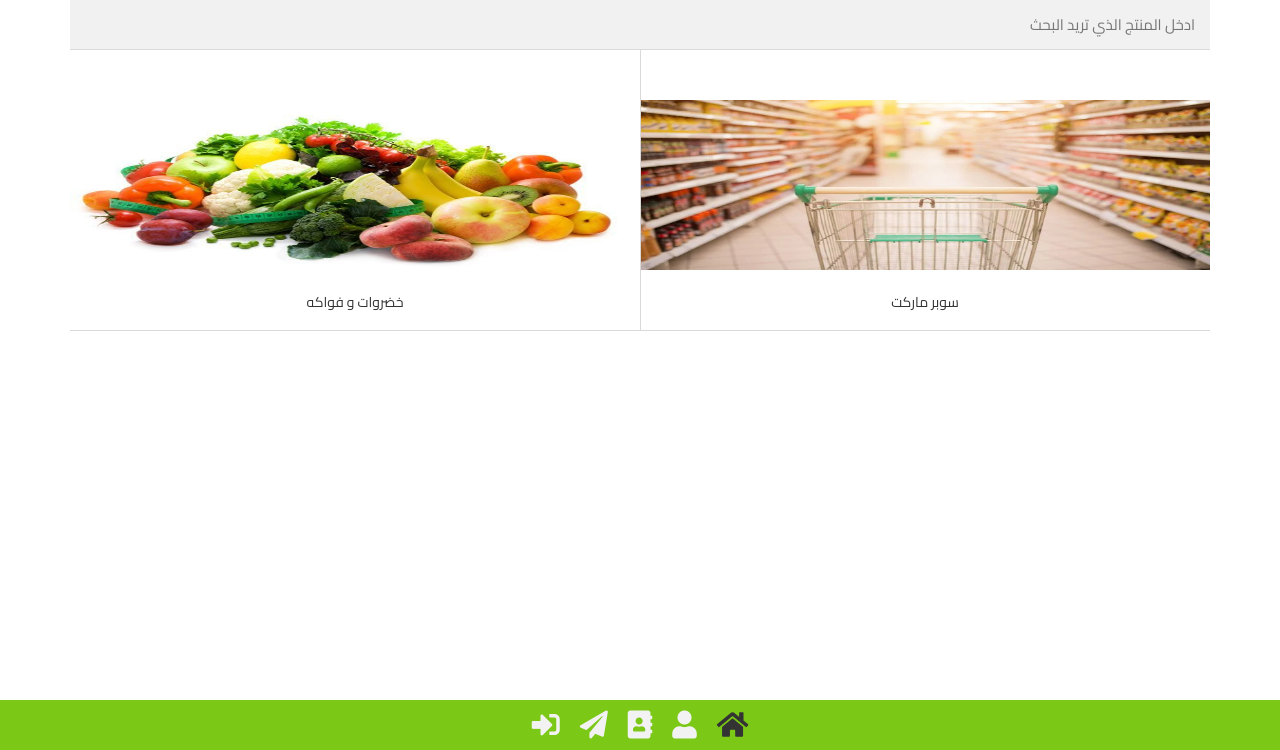
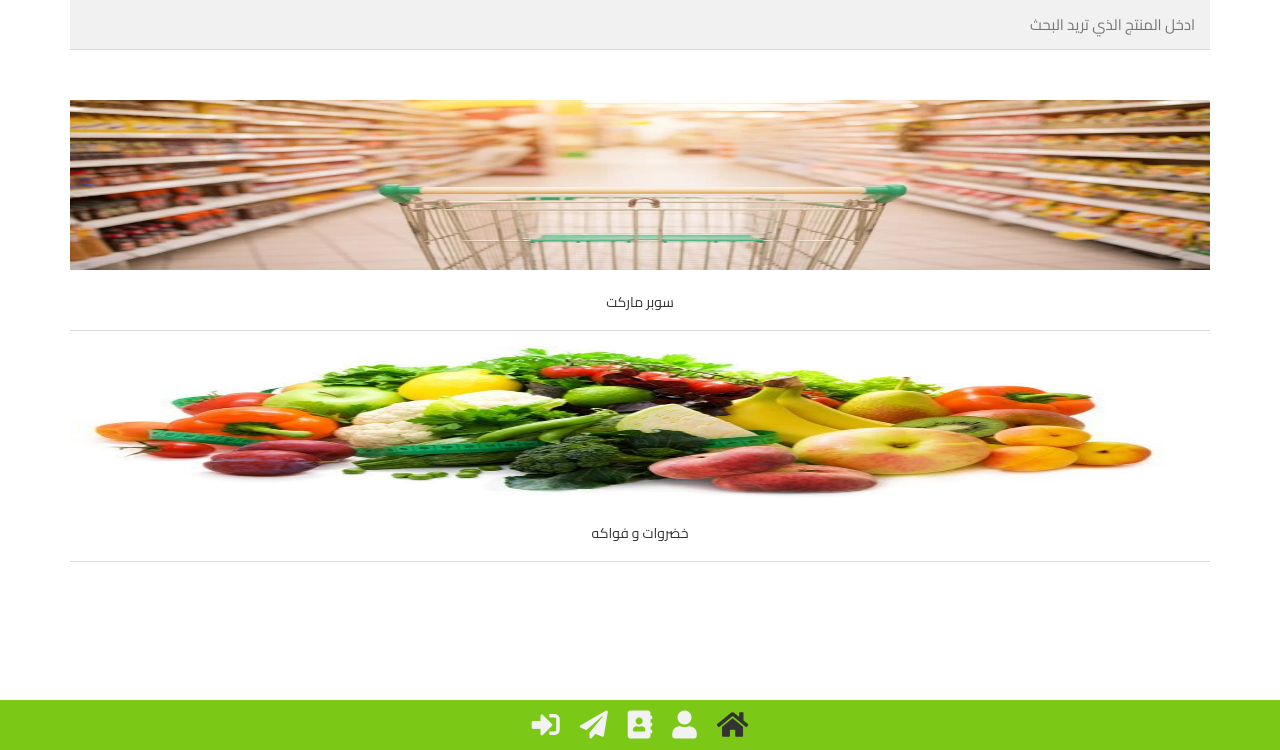
Before and after one commit to blackzetso/facbox, a PHP site: page / in a window 1280 px wide. Shown: the part 50-800 px from the top of the page. Run offline with PHP 8.4, Linux system fonts and the light colour scheme; data comes from the database, SQL or seed files in the repository; some libraries are stand-ins or nearby versions.

Commit message:
fix design

```diff
--- a/css/main.css
+++ b/css/main.css
@@ -124,6 +124,45 @@ body {
   font-family: 'Cairo', sans-serif;
   font-size: 14px;
 }
+/*category*/
+.category {
+  overflow: hidden;
+  padding: 50px 0;
+  max-width: 100%;
+  position: relative;
+  direction: rtl;
+}
+.category::after {
+  content: "";
+  position: absolute;
+  width: 1px;
+  left: 50%;
+  top: 0;
+  bottom: 50px;
+}
+.category .item {
+  width: 100%;
+  border-bottom: 1px solid #dbd8d8;
+  position: relative;
+}
+.category .item a {text-decoration: none;}
+.category .item .photo {
+  height: 80% !important;
+}
+.category .item .photo img {
+  width: 100%;
+  height: 170px !important;
+}
+.category .item .name {
+  width: 100%;
+  text-align: center;
+  padding: 15px;
+  font-size: 20px;
+  color: #333;
+  font-family: 'Cairo', sans-serif;
+  font-size: 14px;
+}
+
 @media (min-width: 0) and (max-width: 380px) {
   .nav ul li a {
     font-size: 15px;
--- a/index.php
+++ b/index.php
@@ -16,11 +16,11 @@
         </form>
     </div>
 
-    <section class="product">
+    <section class="category">
         <div class="container">
             <div class="row" id="result" >
                 <?php foreach($rows as $row){ ?>
-                <div class=" col-6  p-0">
+                <div class=" col-12  p-0">
                     <div class="item">
                         <a href="subcategory.php?id=<?php echo $row['id']; ?>">
                             <div class="photo">
```
